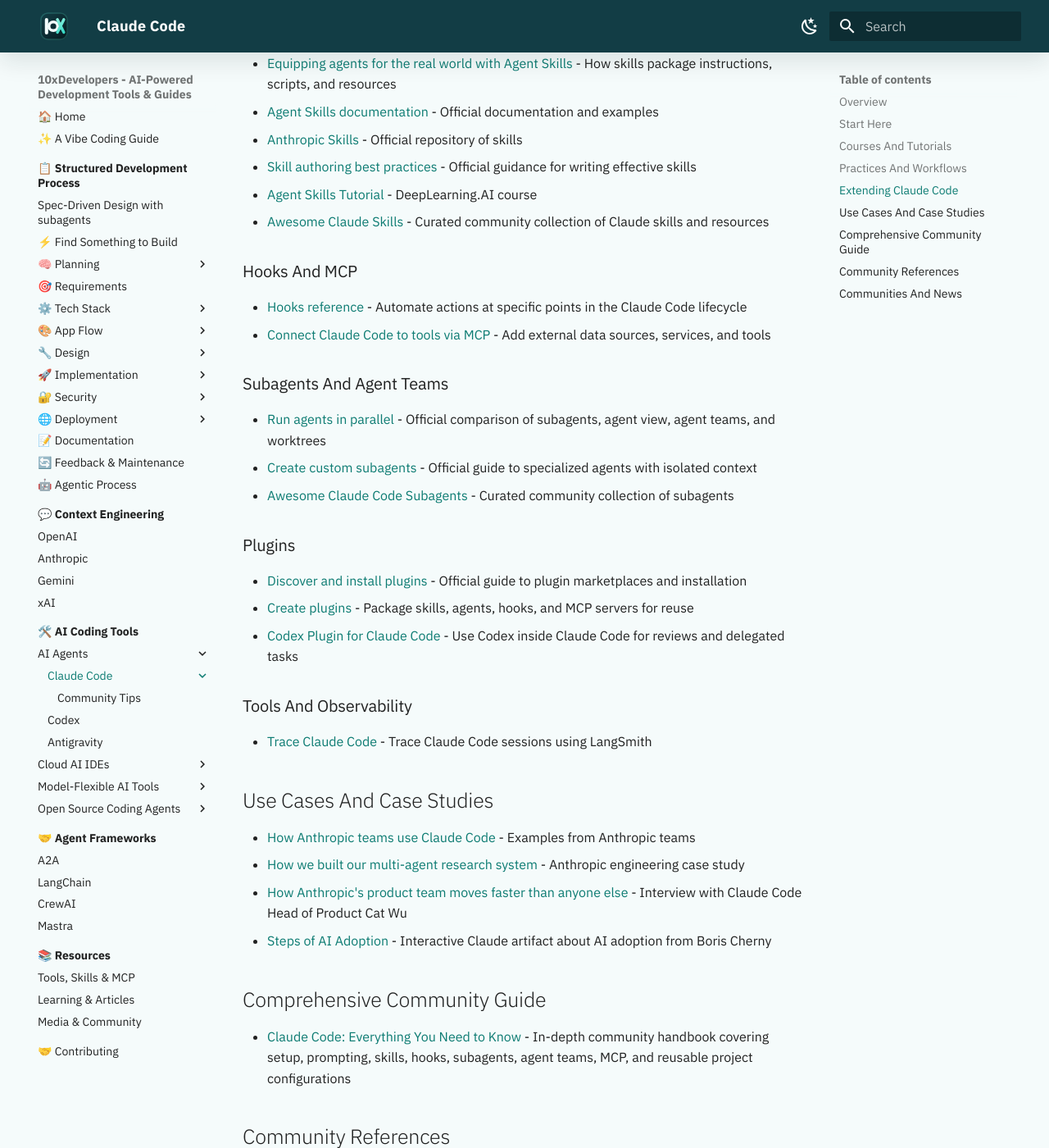
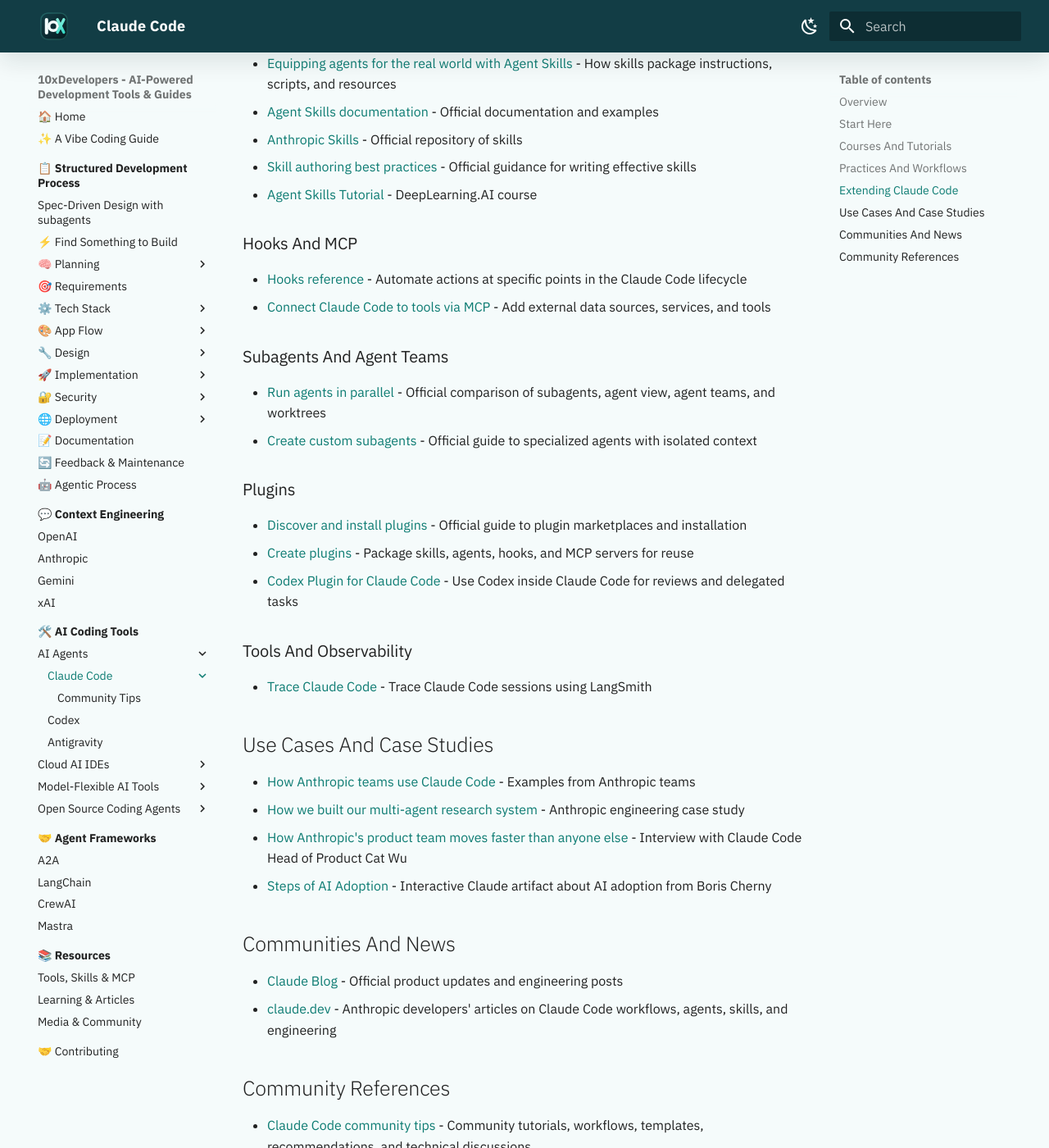
Before and after one commit to shlomoc/10xdev, an MkDocs documentation site: the page built from docs/ai-coding-tools/ai-agents/claude-code/index.md, in a window 1280 px wide and 1400 px high, scrolled down 1342 px. Shown: the whole window at 82% size. Built offline with MkDocs 1.6.1 and Material for MkDocs 9.7.7, drawn with Linux system fonts in a browser that asks for light colours; some of the changed text lies outside the part shown.

Commit message:
docs: update community tips and resources for Claude Code

```diff
--- a/docs/ai-coding-tools/ai-agents/claude-code/index.md
+++ b/docs/ai-coding-tools/ai-agents/claude-code/index.md
@@ -40,7 +40,6 @@ Claude Code is Anthropic's agentic coding tool. It runs in the terminal and is a
 - [Anthropic Skills](https://github.com/anthropics/skills) - Official repository of skills
 - [Skill authoring best practices](https://platform.claude.com/docs/en/agents-and-tools/agent-skills/best-practices) - Official guidance for writing effective skills
 - [Agent Skills Tutorial](https://learn.deeplearning.ai/courses/agent-skills-with-anthropic) - DeepLearning.AI course
-- [Awesome Claude Skills](https://github.com/ComposioHQ/awesome-claude-skills) - Curated community collection of Claude skills and resources
 
 ### Hooks And MCP
 
@@ -51,7 +50,6 @@ Claude Code is Anthropic's agentic coding tool. It runs in the terminal and is a
 
 - [Run agents in parallel](https://code.claude.com/docs/en/agents) - Official comparison of subagents, agent view, agent teams, and worktrees
 - [Create custom subagents](https://code.claude.com/docs/en/sub-agents) - Official guide to specialized agents with isolated context
-- [Awesome Claude Code Subagents](https://github.com/VoltAgent/awesome-claude-code-subagents) - Curated community collection of subagents
 
 ### Plugins
 
@@ -70,15 +68,11 @@ Claude Code is Anthropic's agentic coding tool. It runs in the terminal and is a
 - [How Anthropic's product team moves faster than anyone else](https://www.youtube.com/watch?v=PplmzlgE0kg) - Interview with Claude Code Head of Product Cat Wu
 - [Steps of AI Adoption](https://claude.ai/code/artifact/bfdfaef9-bc62-4dfe-ba9e-c58a26c9accf) - Interactive Claude artifact about AI adoption from Boris Cherny
 
-## Comprehensive Community Guide
+## Communities And News
 
-- [Claude Code: Everything You Need to Know](https://github.com/wesammustafa/Claude-Code-Everything-You-Need-to-Know) - In-depth community handbook covering setup, prompting, skills, hooks, subagents, agent teams, MCP, and reusable project configurations
+- [Claude Blog](https://claude.com/blog) - Official product updates and engineering posts
+- [claude.dev](https://claude.dev/) - Anthropic developers' articles on Claude Code workflows, agents, skills, and engineering
 
 ## Community References
 
 - [Claude Code community tips](community-tips.md) - Community tutorials, workflows, templates, recommendations, and technical discussions
-
-## Communities And News
-
-- [Claude Blog](https://claude.com/blog) - Official product updates and engineering posts
-- [r/ClaudeCode](https://www.reddit.com/r/ClaudeCode/) - Community discussions about Claude Code
```
Also changed, not shown: docs/ai-coding-tools/ai-agents/claude-code/community-tips.md (+5 -1 lines).
